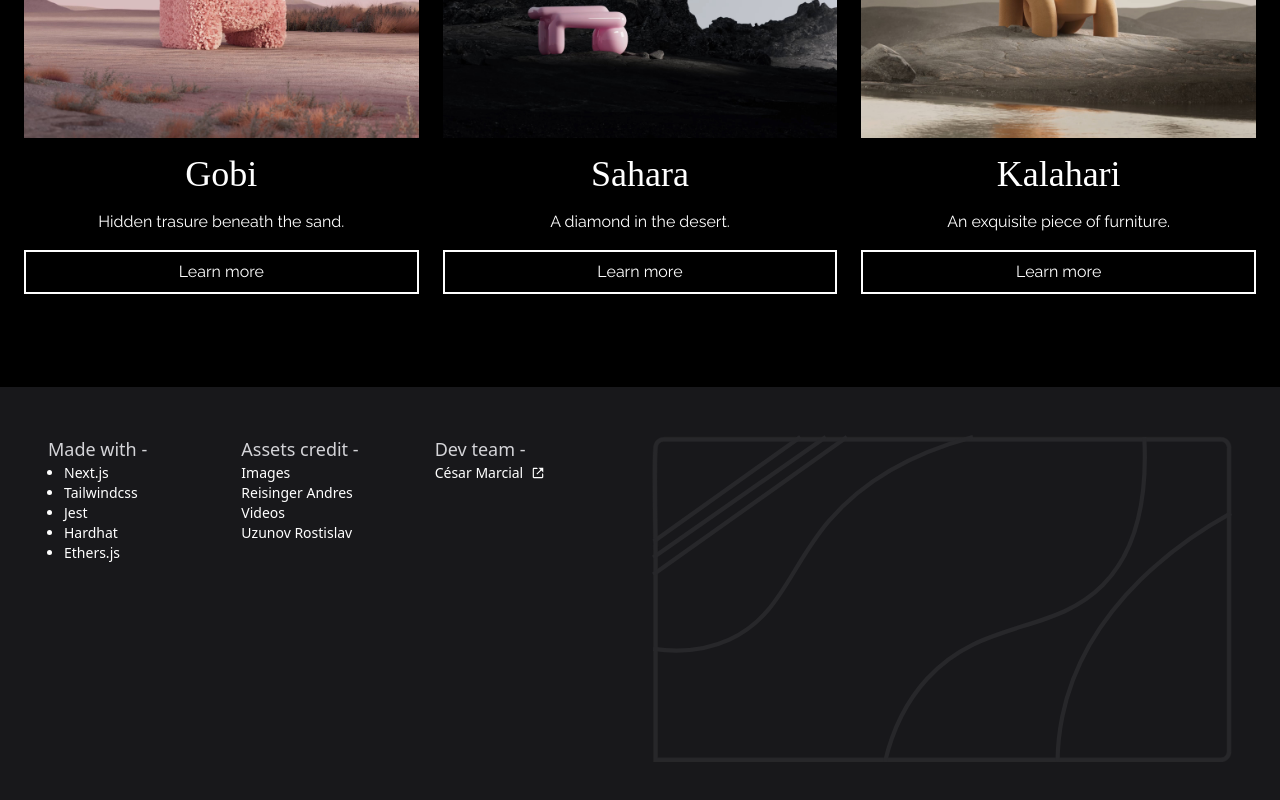
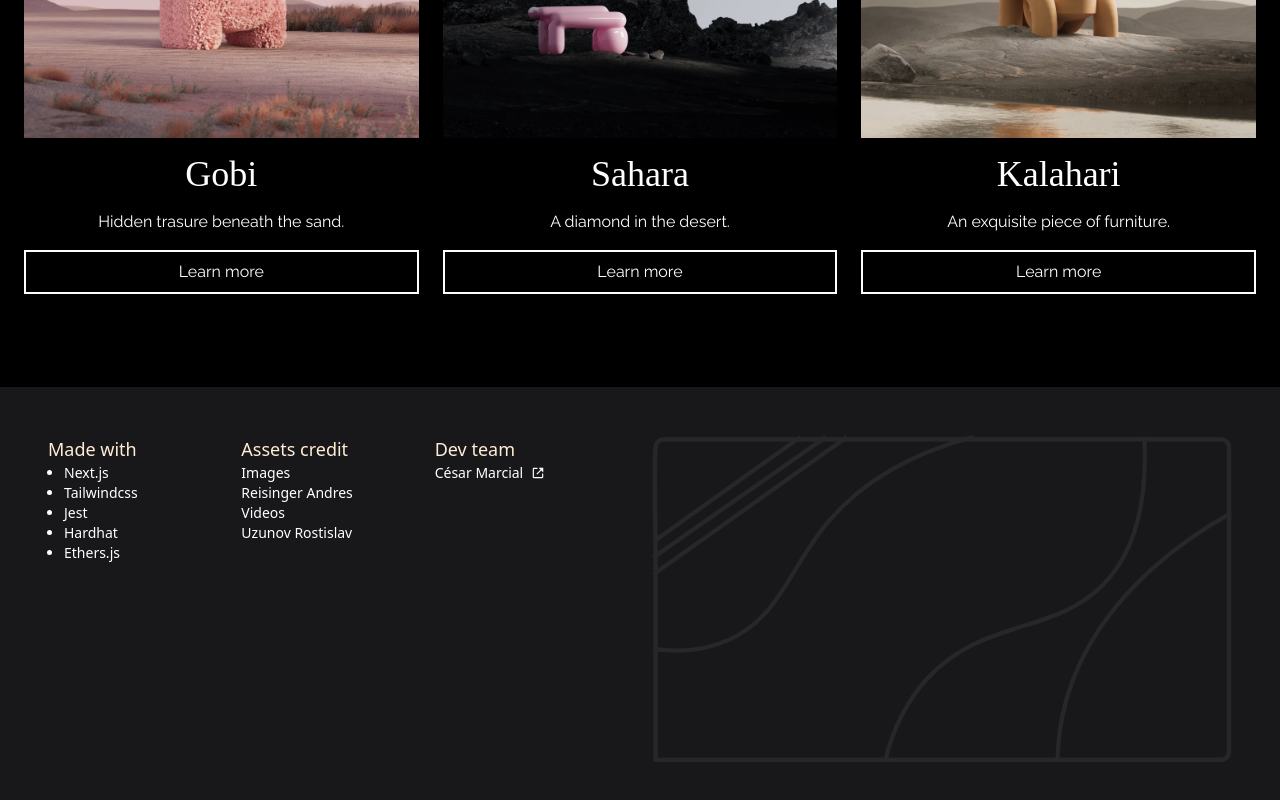
Before and after one commit to mar-cial/polyfill-furniture, a Next.js app: page / in a window 1280 px wide. Shown: the part 1213-2013 px from the top of the page. Built offline with nearby package versions, Linux system fonts and the light colour scheme; a web font is replaced by a local one.

Commit message:
added coloring to column headers

```diff
--- a/components/Footer.tsx
+++ b/components/Footer.tsx
@@ -35,7 +35,7 @@ const Footer = () => {
     <div className="text-sm bg-zinc-900 min-h-[40vh] p-4 md:p-12 grid md:grid-cols-2 gap-6">
       <div className="grid grid-cols-3">
         <div className="flex flex-col items-center lg:items-start">
-          <h3 className='text-lg text-zinc-300'>Made with -</h3>
+          <h3 className='text-lg text-orange-100'>Made with</h3>
           <ul className="pl-4 list-disc">
             {tools.map((t) => (
               <motion.li key={t.id} whileHover={{ color: 'rgb(161 161 170)' }}>
@@ -46,7 +46,7 @@ const Footer = () => {
         </div>
 
         <div className="flex flex-col">
-          <h3 className='text-lg text-zinc-300'>Assets credit -</h3>
+          <h3 className='text-lg text-orange-100'>Assets credit</h3>
           <h4>Images</h4>
           <motion.a href="https://twitter.com/reisingerandres?lang=en" whileHover={{color: 'rgb(161 161 170)'}}>
             Reisinger Andres
@@ -58,7 +58,7 @@ const Footer = () => {
         </div>
 
         <div className="flex flex-col">
-          <h3 className='text-lg text-zinc-300'>Dev team -</h3>
+          <h3 className='text-lg text-orange-100'>Dev team</h3>
           <ul>
             <motion.li whileHover={{ color: 'rgb(161 161 170)' }}>
               <a
```
